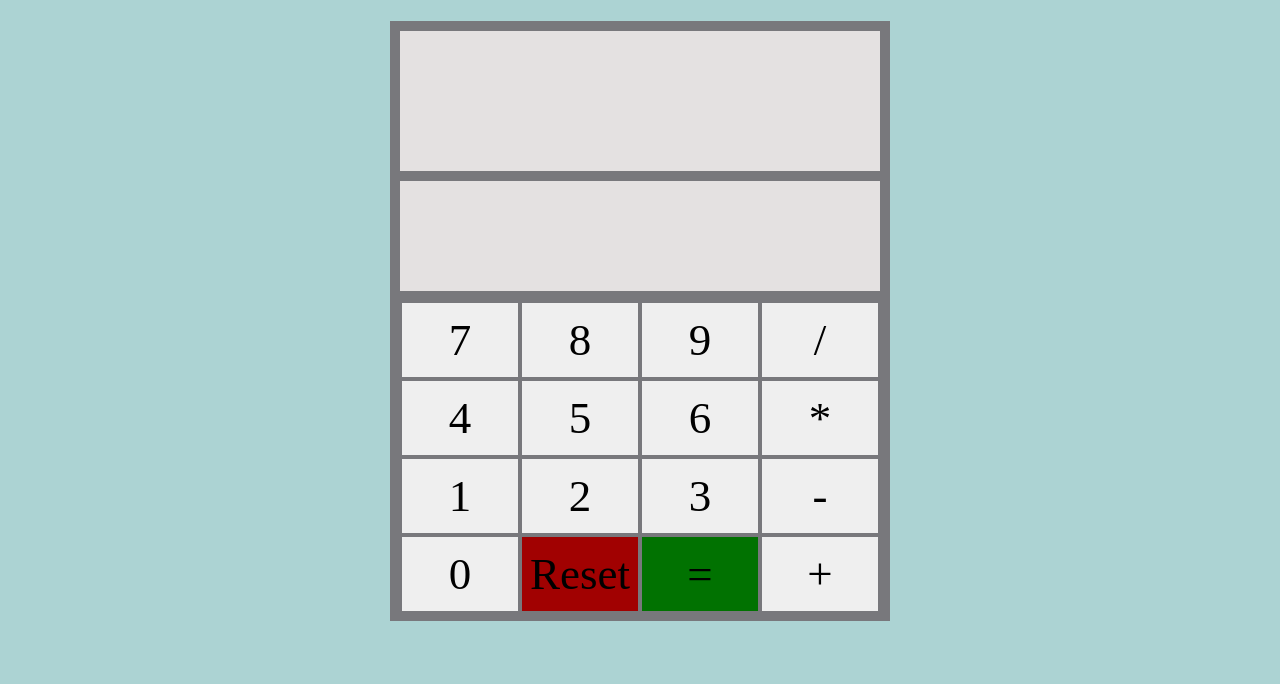
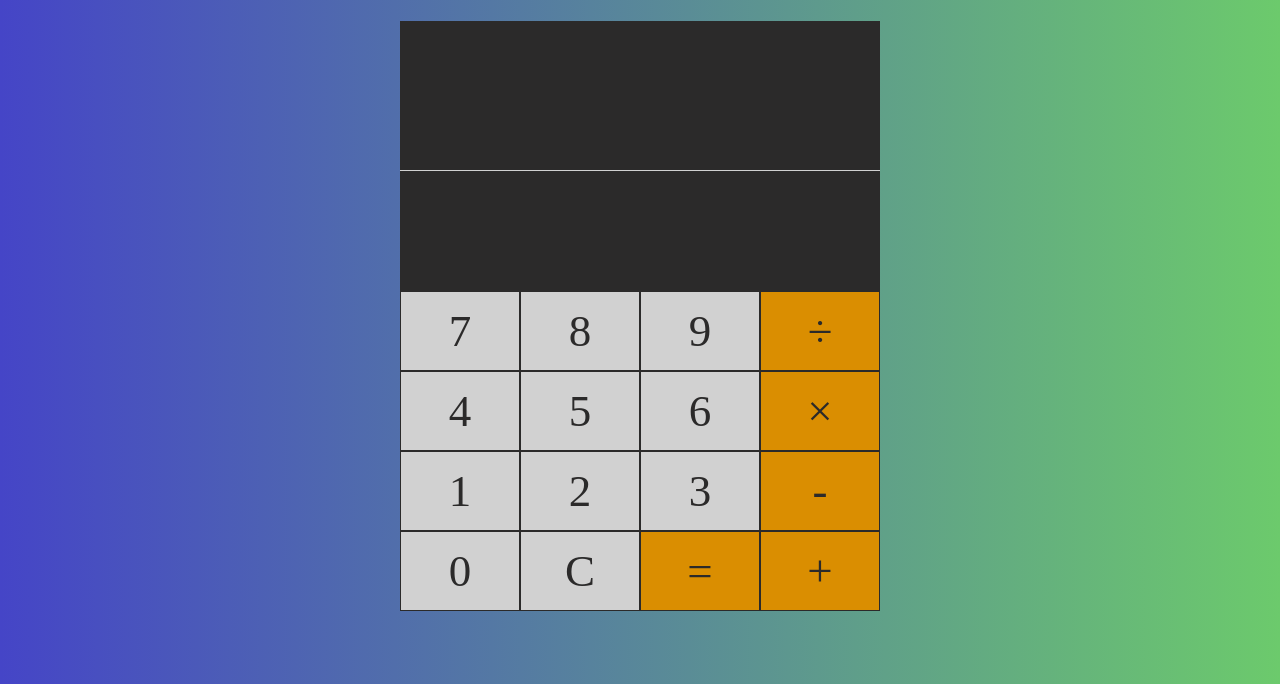
Before and after one commit to Clay1612/Calculator, a website: page app/index.html in a window 1280 px wide. Shown: the part 116-800 px from the top of the page. Drawn offline with nearby package versions, Linux system fonts and the light colour scheme; files that its build step writes are made by us from their sources.

Commit message:
калькулятор готов

```diff
--- a/app/index.html
+++ b/app/index.html
@@ -17,17 +17,17 @@
         <button class="functionality__button number" id="7">7</button>
         <button class="functionality__button number" id="8">8</button>
         <button class="functionality__button number" id="9">9</button>
-        <button class="functionality__button operator" id="/">/</button>
+        <button class="functionality__button operator" id="/">÷</button>
         <button class="functionality__button number" id="4">4</button>
         <button class="functionality__button number" id="5">5</button>
         <button class="functionality__button number" id="6">6</button>
-        <button class="functionality__button operator" id="*">*</button>
+        <button class="functionality__button operator" id="*">×</button>
         <button class="functionality__button number" id="1">1</button>
         <button class="functionality__button number" id="2">2</button>
         <button class="functionality__button number" id="3">3</button>
         <button class="functionality__button operator" id="-">-</button>
         <button class="functionality__button number" id="0">0</button>
-        <button class="functionality__reset-button" id="Reset">Reset</button>
+        <button class="functionality__reset-button" id="Reset">C</button>
         <button class="functionality__compute-button" id="=">=</button>
         <button class="functionality__button operator" id="+">+</button>
       </div>
--- a/app/js/index.js
+++ b/app/js/index.js
@@ -15,7 +15,8 @@ let display = function() {
 
 let History = function(valueOfResult) {
   Hist.push(valueOfResult);
-  HistoryDisplay.innerHTML = Hist.join( document.createElement('br') );
+  HistoryDisplay.append ( Hist[Hist.length-1] );
+  HistoryDisplay.append( document.createElement('br') );
 }
 
 //Update function
@@ -69,19 +70,19 @@ reset.addEventListener('click' , function(){
 let compute = document.querySelector('.functionality__compute-button');
 compute.addEventListener('click', function() {
   update(values.join(''));
+
   if (val[1] === '+') {
     result.value = Arithmetic.summary(Number(val[0]) , Number(val[2]));
   } else if (val[1] === '-') {
     result.value = Arithmetic.subtract(Number(val[0]) , Number(val[2]));
-  } else if (val[1] === '*') {
-    result.value = Arithmetic.multiply(Number(val[0]) , Number(val[2]));
-  } else if (val[1] === '/') {
-    result.value = Arithmetic.divide(Number(val[0]) , Number(val[2]));
+  } else if (val[1] === '×') {
+    result.value = Arithmetic.multiply(Number(val[0]) , Number(val[2])).toFixed(2);
+  } else if (val[1] === '÷') {
+    result.value = Arithmetic.divide(Number(val[0]) , Number(val[2])).toFixed(2);
   }
 
   History(val.join('') + '=' + result.value);
   res = result.value;
-  console.log(Hist);
 })
 
 
--- a/app/scss/core/_default.scss
+++ b/app/scss/core/_default.scss
@@ -5,7 +5,8 @@
 }
 
 html {
-  background-color: #acd3d3;
+  background: linear-gradient(to right, rgb(69, 69, 199), rgb(108, 202, 108));
+  height: 100%;
 }
 
 body {
--- a/app/scss/pages/_index.scss
+++ b/app/scss/pages/_index.scss
@@ -2,7 +2,7 @@ h1 {
   font-family: 'Courier New', Courier, monospace;
   font-size: 55px;
 
-  color: rgb(167, 26, 61);
+  color: rgb(23, 223, 179);
   text-align: center;
 
   transition: color 0.3s ease;
@@ -10,43 +10,38 @@ h1 {
 
 .calculator {
   margin: 0 auto;
-  width: 500px;
-  height: 600px;
-
-  border: 10px solid rgb(120, 120, 124);
+  width: 480px;
+  height: auto;
 
   &__history {
     width: 100%;
-    height: 150px;
+    min-height: 150px;
+    max-height: 250px;
 
-    font-size: 20px;
+    font-size: 30px;
     text-align: right;
+    font-weight: bold;
+    color: rgb(255, 255, 255);
 
-    border-bottom: 10px solid rgb(120, 120, 124);
-    background-color: rgb(228, 225, 225);
+    border-bottom: 1px solid rgb(209, 209, 209);
+    background-color: rgb(43, 42, 42);
   }
 
   &__result {
     width: 100%;
-    height: 120px;
+    min-height: 120px;
 
     font-size: 40px;
     text-align: center;
+    font-weight: bold;
+    color: rgb(255, 255, 255);
 
     border:none;
-    border-bottom: 10px solid rgb(120, 120, 124);
-    background-color: rgb(228, 225, 225);
+    background-color: rgb(43, 42, 42);
 
     &:focus {
       outline: none;
     }
-
-  }
-
-  &__funcionality {
-    width: 100%;
-    height: 310px;
-    background-color: rgb(228, 225, 225);
   }
 }
 
@@ -58,39 +53,49 @@ h1 {
   &__reset-button,
   &__compute-button {
     width: 120px;
-    height: 78px;
+    height: 80px;
 
     font-size: 45px;
     line-height: 70px;
     text-align: center;
+    color: rgb(43, 42, 42);
 
-    border: 2px solid rgb(120, 120, 124);
+    border: 1px solid rgb(43, 42, 42);
 
     transition: color 0.3s ease;
   }
-  &__button {
-    &:hover {
-      background-color: greenyellow;
-    }
-    &:focus {
-      background-color: greenyellow;
-      outline: none;
-    }
-  }
   &__reset-button {
-    background-color: rgb(161, 1, 1);
+    background-color: rgb(209, 209, 209);
 
     &:hover,
     &:focus {
-      background-color:rgb(228, 8, 8);
+      background-color:rgb(221, 221, 221);
     }
   }
   &__compute-button {
-    background-color: rgb(1, 114, 1);
+    background-color: rgb(218, 142, 1);
 
     &:hover,
     &:focus {
-      background-color:rgb(5, 204, 5);
+      background-color:orange;
     }
   }
 }
+
+.number {
+  background-color: rgb(209, 209, 209);
+
+  &:hover,
+  &:focus {
+    background-color: rgb(221, 221, 221);
+  }
+}
+
+.operator {
+  background-color: rgb(218, 142, 1);
+
+  &:hover,
+  &:focus {
+    background-color:orange;
+  }
+}
```
